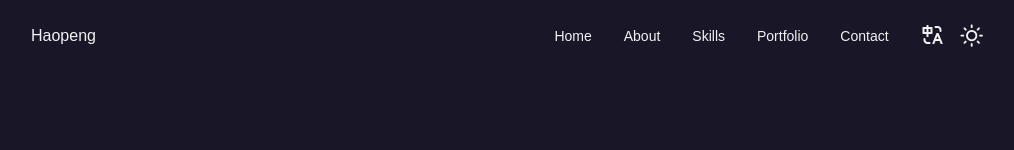
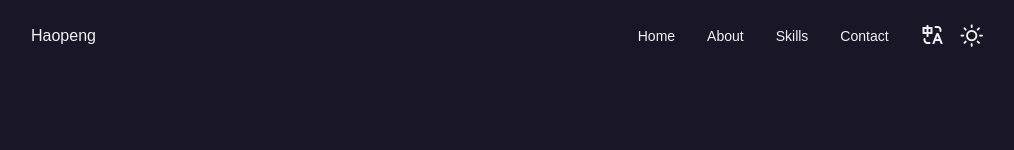
Before and after one commit to Haopeng138/my-portofolio, a Vue app: page / in a window 1280 px wide. Shown: the top 150 px of the page, without its empty margins (125-1139 px from the left). Built offline with nearby package versions, Linux system fonts and the light colour scheme.

Commit message:
remove unused

```diff
--- a/src/components/AppFooter.vue
+++ b/src/components/AppFooter.vue
@@ -11,9 +11,9 @@
           <li>
             <a href="#skills" class="footer__link" >{{ $t('skills') }}</a>
           </li>
-          <li>
+          <!-- <li>
             <a href="#portfolio" class="footer__link" >{{ $t('portfolio') }}</a>
-          </li>
+          </li> -->
           <li>
             <a href="#contact" class="footer__link" >{{ $t('contact') }}</a>
           </li>
--- a/src/components/AppNav.vue
+++ b/src/components/AppNav.vue
@@ -64,11 +64,11 @@
           href: '#skills',
           icon: 'alicon-yuzhijineng',
         },
-        {
-          name: 'portfolio',
-          href: '#portfolio',
-          icon: 'alicon-wodezuopin',
-        },
+        // {
+        //   name: 'portfolio',
+        //   href: '#portfolio',
+        //   icon: 'alicon-wodezuopin',
+        // },
         {
           name: 'contact',
           href: '#contact',
```
Also changed, not shown: 11 other files (tests, documents, lock files or other folders).
